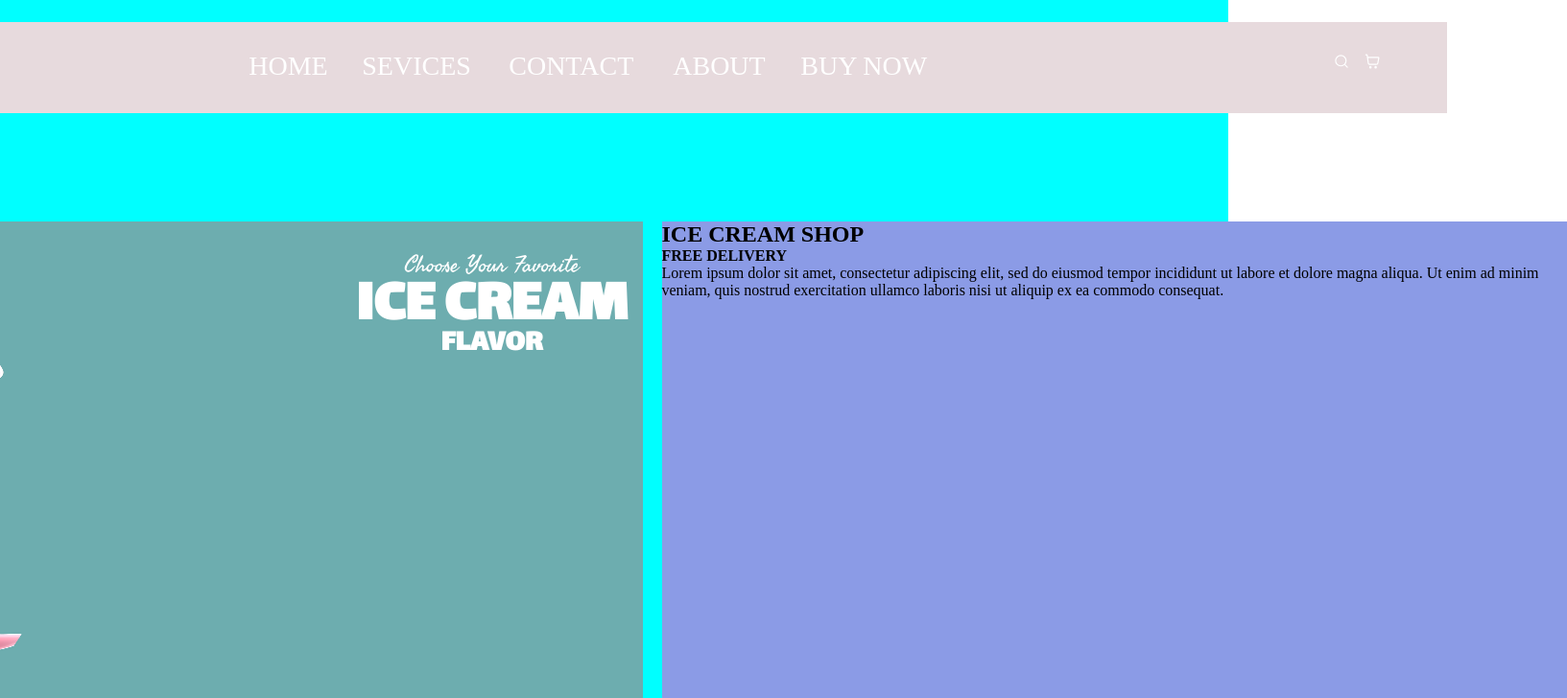
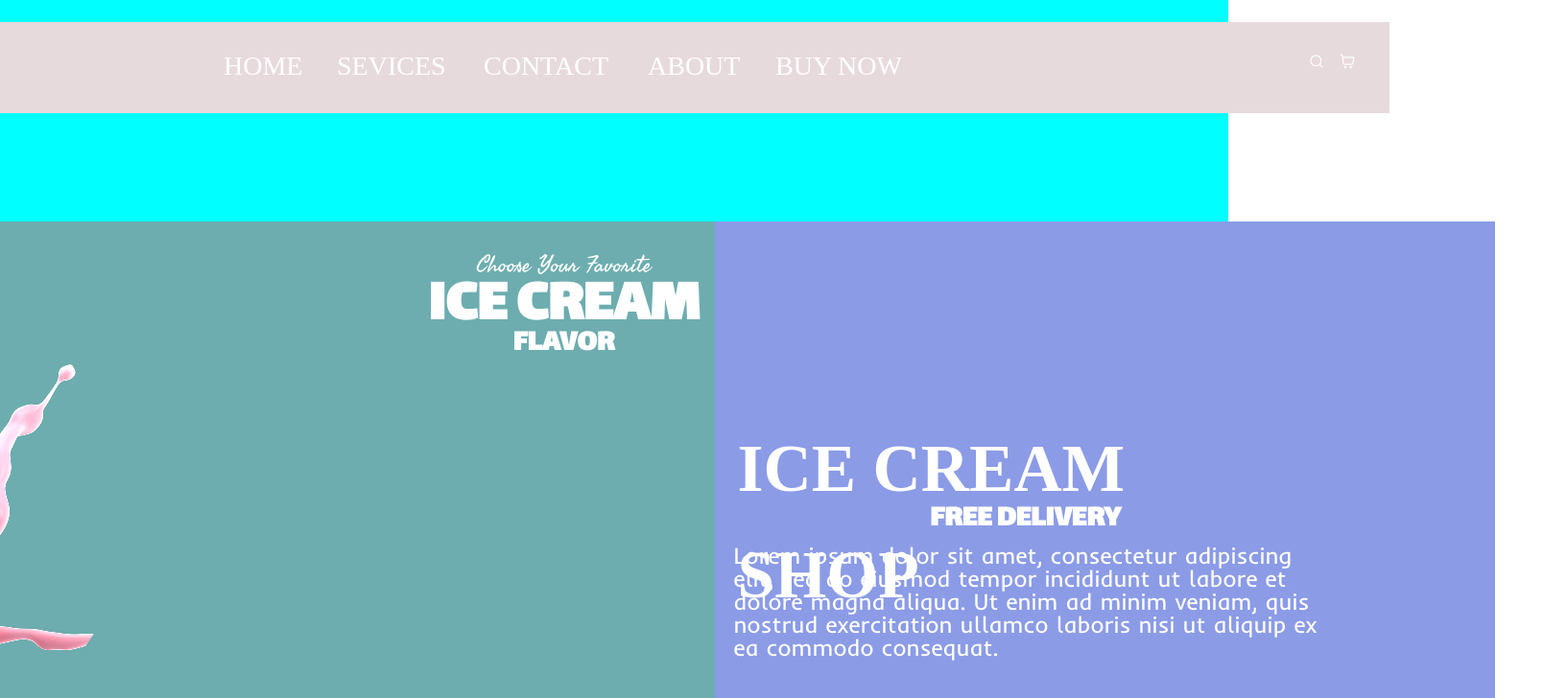
Before and after one commit to kevincito0987/iceCream, a plain HTML site: page index.html in a window 1280 px wide. Shown: the top 728 px of the page at 96% size, 1633 px wide, since content can reach past the window. Drawn offline with Linux system fonts and the light colour scheme; a web font is replaced by a local one.

Commit message:
style: :lipstick: Solo faltan las imagenes.

```diff
--- a/index.html
+++ b/index.html
@@ -38,9 +38,11 @@
                 </div>
             </section>
             <section class="div3">
-                <h2>ICE CREAM SHOP</h2>
-                <h4>FREE DELIVERY</h4>
-                <p>Lorem ipsum dolor sit amet, consectetur adipiscing elit, sed do eiusmod tempor incididunt ut labore et dolore magna aliqua. Ut enim ad minim veniam, quis nostrud exercitation ullamco laboris nisi ut aliquip ex ea commodo consequat.</p>
+                <div class="description">
+                    <h2>ICE CREAM SHOP</h2>
+                    <h6>FREE DELIVERY</h6>
+                    <p>Lorem ipsum dolor sit amet, consectetur adipiscing elit, sed do eiusmod tempor incididunt ut labore et dolore magna aliqua. Ut enim ad minim veniam, quis nostrud exercitation ullamco laboris nisi ut aliquip ex ea commodo consequat.</p>
+                </div>
             </section>
             </div>
         </main>
--- a/storage/style/styles.css
+++ b/storage/style/styles.css
@@ -17,7 +17,6 @@ main {
     grid-template-rows: 1fr 1fr 1fr 1fr 1fr;
     grid-template-columns: 1fr 1fr 1fr 1fr;
     margin: 0 30px 0 30px;
-
  }
 
 .div1 {
@@ -94,7 +93,7 @@ main {
     grid-row-end: 20;
     width: 1022px;
     height: 922px;
-    margin: 0 20px 0 0;
+    margin: 0 0 0 0px;
     display: flex;
     flex-direction: row;
  }
@@ -133,11 +132,42 @@ main {
 
 }
  .div3 {
-
     background-color: #8B9BE6;
     grid-row-start: 2;
     grid-row-end: 20;
-    width: 943px;
-    height: 827px;
-    margin: 0;
+    width: 813px;
+    height: 922px;
+    margin: 0 0 0 0;
  }
+ .description {
+    display: flex;
+    flex-direction: column;
+    width: 628px;
+    height: 294px;
+    justify-content: center;
+    align-items: center;
+    margin: 197px 0 246px 10px;
+    line-height: 1.6;
+ }
+ .description h2 {
+    font-size: 69.56px;
+    font-family: "Inter-Bold";
+    color: var(--color-1);
+    width: 600px;
+    height: 84px;
+ }
+ .description h6 {
+    font-size: 32px;
+    font-family: "Lalezar-Regular";
+    color: var(--color-1);
+    width: 199px;
+    height: 50px;
+ }
+ .description p {
+    font-size: 24px;
+    font-family: "Inder-Regular";
+    color: var(--color-1);
+    width: 608px;
+    height: 150px;
+    line-height: 1;
+}
```
